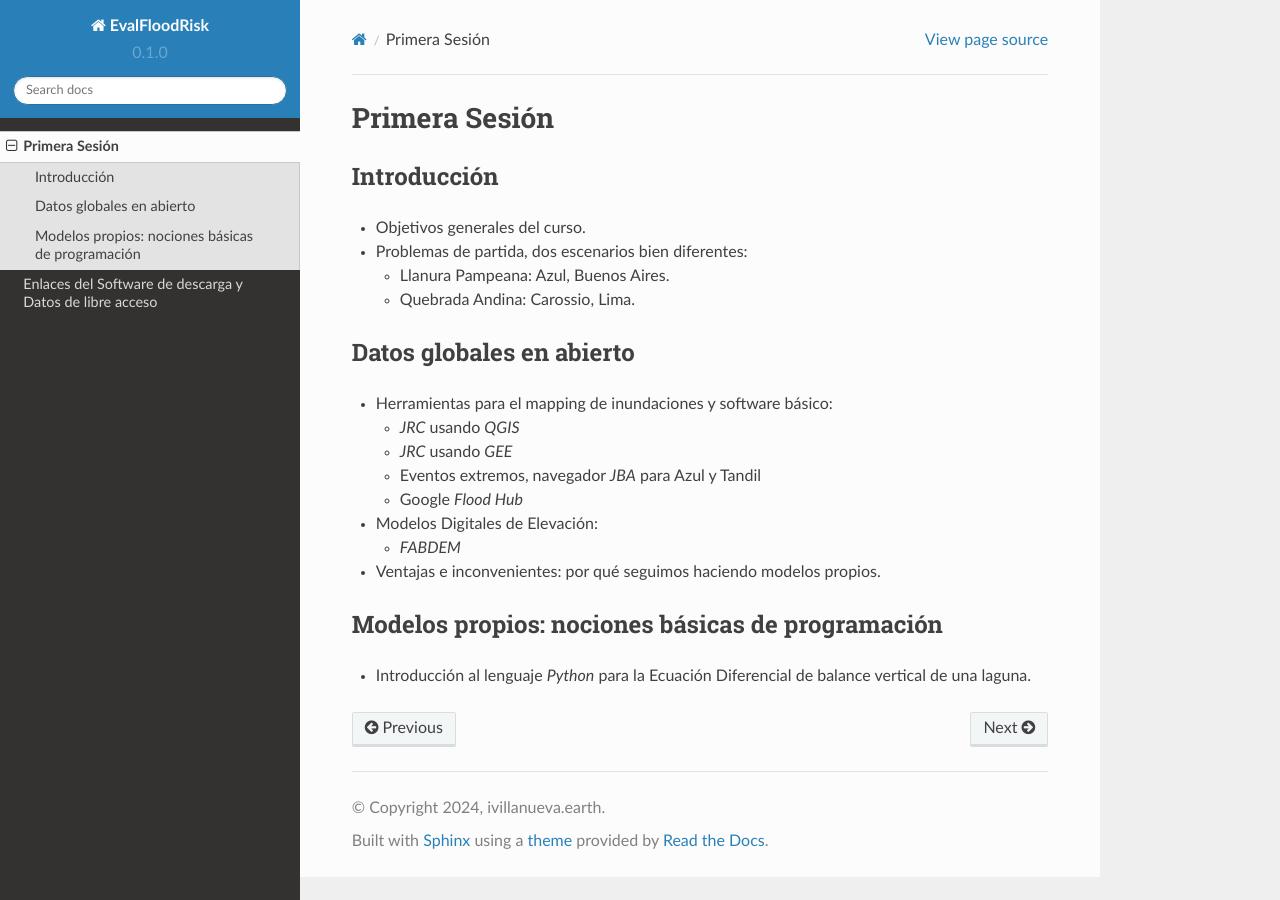
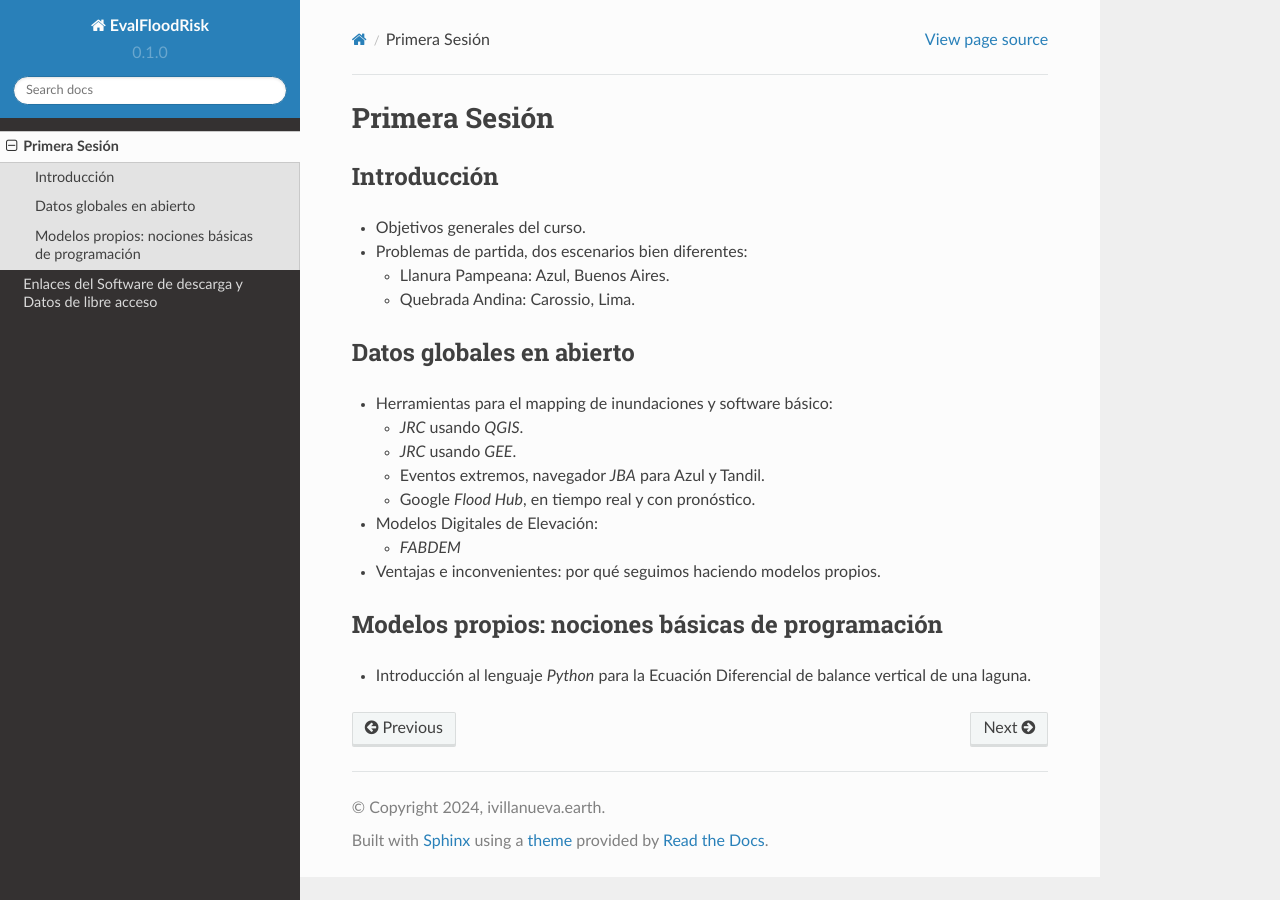
Before and after one commit to ivillamadrid/EvalFloodRisk_RSSWE, a Sphinx documentation site: the page built from docs/source/D1.rst, in a window 1280 px wide. Built offline with Sphinx 7.4.7 and the Read the Docs theme 2.0.0, drawn with Linux system fonts in a browser that asks for light colours; pages that are not in the unit, such as notebooks, are missing from menus.

Commit message:
Update D1.rst

```diff
--- a/docs/source/D1.rst
+++ b/docs/source/D1.rst
@@ -17,10 +17,10 @@ Datos globales en abierto
 
 * Herramientas para el mapping de inundaciones y software básico:
 
-  * *JRC* usando *QGIS*
-  * *JRC* usando *GEE*
-  * Eventos extremos, navegador *JBA* para Azul y Tandil
-  * Google *Flood Hub*
+  * *JRC* usando *QGIS*.
+  * *JRC* usando *GEE*.
+  * Eventos extremos, navegador *JBA* para Azul y Tandil.
+  * Google *Flood Hub*, en tiempo real y con pronóstico.
 
 * Modelos Digitales de Elevación:
 
```
